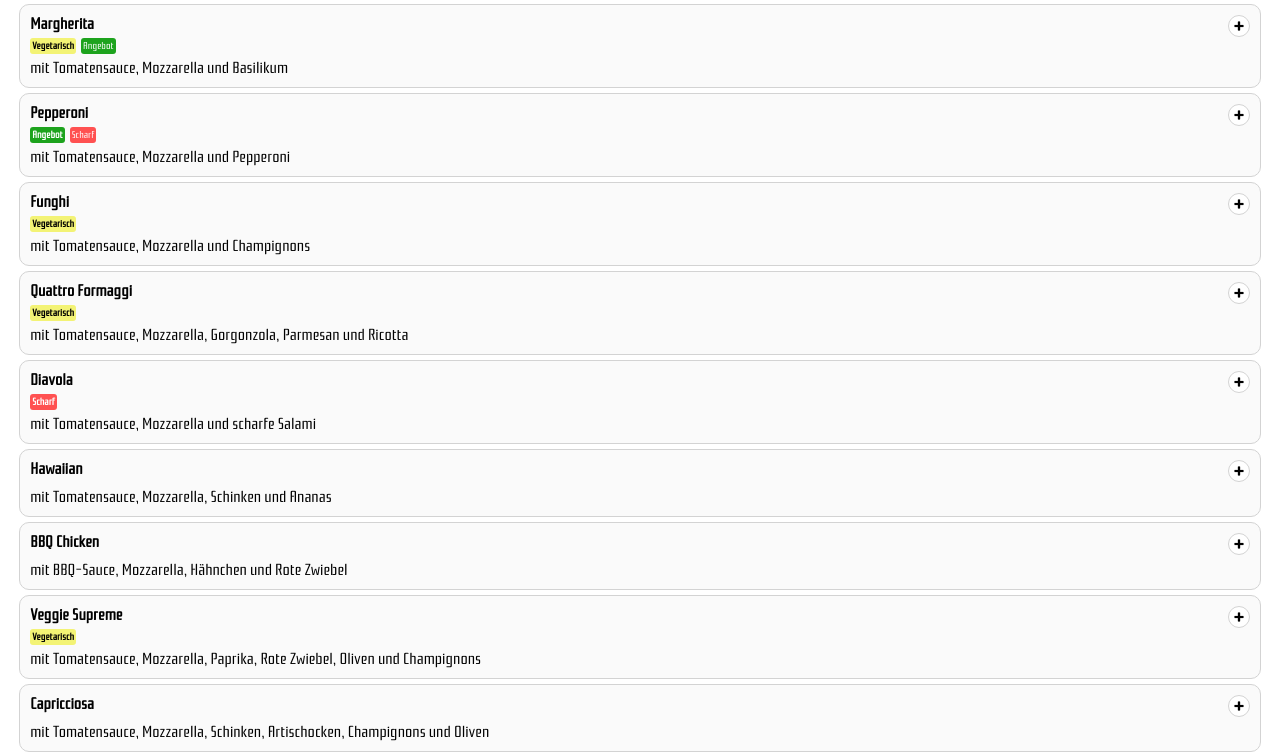
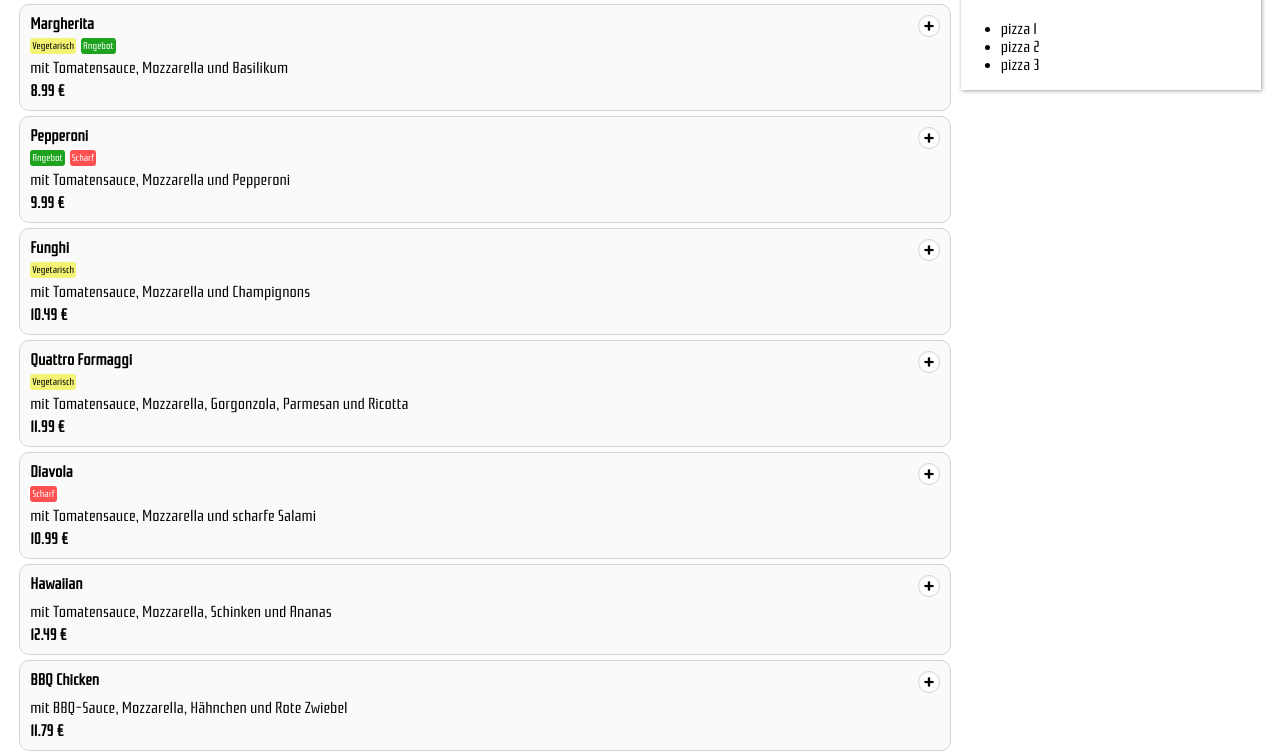
Before and after one commit to BelaSchrammDev/DA_liferandoclone, a plain HTML site: page index.html in a window 1280 px wide. Shown: the part 119-874 px from the top of the page. Drawn offline with Linux system fonts and the light colour scheme.

Commit message:
add basket

```diff
--- a/css/fonts.css
+++ b/css/fonts.css
@@ -2,17 +2,25 @@
     font-family: 'Rationale', sans-serif;
 }
 
-.font_32_bold {
+.font_bold {
+    font-weight: bold;
+}
+
+.font_xce {
+    text-align: center;
+}
+
+.font_32b {
     font-size: 32px;
     font-weight: bold;
 }
 
-.font_24_bold {
+.font_24b {
     font-size: 24px;
     font-weight: bold;
 }
 
-.font_16_bold {
+.font_16b {
     font-size: 16px;
     font-weight: bold;
 }
--- a/css/style.css
+++ b/css/style.css
@@ -11,10 +11,6 @@
 .menu_box:hover {
     background-color: rgb(240, 240, 240);
     cursor: pointer;
-}
-
-.menu_box span:first-child {
-    font-weight: bold;
 }
 
 .menu_box_add {
@@ -45,6 +41,11 @@
     font-size: 10px;
 }
 
+.basket {
+    width: 300px;
+    box-shadow: 1px 1px 4px 0px rgba(0, 0, 0, 0.37);
+}
+
 @media (max-width: 500px) {
     .menu_box {
         border-radius: 0;
--- a/index.html
+++ b/index.html
@@ -19,13 +19,23 @@
 
     <header w3-include-html="./templates/header.html"></header>
 
-    <section class="my_container header_margin_top flex_c_jfs_ast p_y_1">
+    <section class="my_container header_margin_top flex_r_jce_afs flex_gap_2 p_y_1">
 
-        <div>
-            <h1>Überschrift</h1>
+        <div class="flex_grow_1">
+            <div>
+                <h1>Überschrift</h1>
+            </div>
+
+            <div id="menu" class="flex_c_jfs_ast flex_gap_1"></div>
         </div>
-
-        <div id="menu" class="flex_c_jfs_ast flex_gap_1"></div>
+        <div class="flex_c_jfs_ast basket">
+            <h2 class="font_xce">Warenkorb</h2>
+            <ul>
+                <li>pizza 1</li>
+                <li>pizza 2</li>
+                <li>pizza 3</li>
+            </ul>
+        </div>
 
     </section>
 
--- a/js/menu.js
+++ b/js/menu.js
@@ -1,25 +1,33 @@
 const pizzaArray = [
-    { name: 'Margherita', info: 'VA', ingredients: ['Tomatensauce', 'Mozzarella', 'Basilikum'] },
-    { name: 'Pepperoni', info: 'AS', ingredients: ['Tomatensauce', 'Mozzarella', 'Pepperoni'] },
-    { name: 'Funghi', info: 'V', ingredients: ['Tomatensauce', 'Mozzarella', 'Champignons'] },
-    { name: 'Quattro Formaggi', info: 'V', ingredients: ['Tomatensauce', 'Mozzarella', 'Gorgonzola', 'Parmesan', 'Ricotta'] },
-    { name: 'Diavola', info: 'S', ingredients: ['Tomatensauce', 'Mozzarella', 'scharfe Salami'] },
-    { name: 'Hawaiian', ingredients: ['Tomatensauce', 'Mozzarella', 'Schinken', 'Ananas'] },
-    { name: 'BBQ Chicken', ingredients: ['BBQ-Sauce', 'Mozzarella', 'Hähnchen', 'Rote Zwiebel'] },
-    { name: 'Veggie Supreme', info: 'V', ingredients: ['Tomatensauce', 'Mozzarella', 'Paprika', 'Rote Zwiebel', 'Oliven', 'Champignons'] },
-    { name: 'Capricciosa', ingredients: ['Tomatensauce', 'Mozzarella', 'Schinken', 'Artischocken', 'Champignons', 'Oliven'] },
-    { name: 'Prosciutto e Funghi', ingredients: ['Tomatensauce', 'Mozzarella', 'Schinken', 'Champignons'] },
-    { name: 'Salami', ingredients: ['Tomatensauce', 'Mozzarella', 'Salami'] },
-    { name: 'Caprese', info: 'V', ingredients: ['Tomatensauce', 'Mozzarella', 'Tomaten', 'Büffelmozzarella', 'Basilikum'] },
-    { name: 'Seafood', ingredients: ['Tomatensauce', 'Mozzarella', 'Meeresfrüchte', 'Knoblauch', 'Petersilie'] },
-    { name: 'Trüffel', info: 'V', ingredients: ['Trüffelöl', 'Mozzarella', 'Champignons', 'Parmesan'] },
-    { name: 'Mexicana', info: 'Scharf', ingredients: ['Tomatensauce', 'Mozzarella', 'Hackfleisch', 'Paprika', 'Zwiebeln', 'Chilisauce'] },
-    { name: 'Spinat & Feta', info: 'V', ingredients: ['Tomatensauce', 'Mozzarella', 'Spinat', 'Feta', 'Knoblauch'] },
-    { name: 'Mango Chicken', ingredients: ['Tomatensauce', 'Mozzarella', 'Hähnchen', 'Mango', 'Curry'] },
-    { name: 'Bianca', info: 'V', ingredients: ['Olivenöl', 'Mozzarella', 'Parmesan', 'Rucola'] },
-    { name: 'Tandoori', ingredients: ['Tandoori-Sauce', 'Mozzarella', 'Hähnchen', 'Paprika', 'Joghurtsauce'] },
-    { name: 'Bolognese', ingredients: ['Bolognese-Sauce', 'Mozzarella', 'Parmesan'] }
+    { name: 'Margherita', info: 'VA', ingredients: ['Tomatensauce', 'Mozzarella', 'Basilikum'], price: 8.99 },
+    { name: 'Pepperoni', info: 'AS', ingredients: ['Tomatensauce', 'Mozzarella', 'Pepperoni'], price: 9.99 },
+    { name: 'Funghi', info: 'V', ingredients: ['Tomatensauce', 'Mozzarella', 'Champignons'], price: 10.49 },
+    { name: 'Quattro Formaggi', info: 'V', ingredients: ['Tomatensauce', 'Mozzarella', 'Gorgonzola', 'Parmesan', 'Ricotta'], price: 11.99 },
+    { name: 'Diavola', info: 'S', ingredients: ['Tomatensauce', 'Mozzarella', 'scharfe Salami'], price: 10.99 },
+    { name: 'Hawaiian', ingredients: ['Tomatensauce', 'Mozzarella', 'Schinken', 'Ananas'], price: 12.49 },
+    { name: 'BBQ Chicken', ingredients: ['BBQ-Sauce', 'Mozzarella', 'Hähnchen', 'Rote Zwiebel'], price: 11.79 },
+    { name: 'Veggie Supreme', info: 'G', ingredients: ['Tomatensauce', 'Mozzarella', 'Paprika', 'Rote Zwiebel', 'Oliven', 'Champignons'], price: 12.99 },
+    { name: 'Capricciosa', ingredients: ['Tomatensauce', 'Mozzarella', 'Schinken', 'Artischocken', 'Champignons', 'Oliven'], price: 13.49 },
+    { name: 'Prosciutto e Funghi', ingredients: ['Tomatensauce', 'Mozzarella', 'Schinken', 'Champignons'], price: 11.99 },
+    { name: 'Salami', ingredients: ['Tomatensauce', 'Mozzarella', 'Salami'], price: 9.49 },
+    { name: 'Caprese', info: 'V', ingredients: ['Tomatensauce', 'Mozzarella', 'Tomaten', 'Büffelmozzarella', 'Basilikum'], price: 12.99 },
+    { name: 'Seafood', ingredients: ['Tomatensauce', 'Mozzarella', 'Meeresfrüchte', 'Knoblauch', 'Petersilie'], price: 14.99 },
+    { name: 'Trüffel', info: 'V', ingredients: ['Trüffelöl', 'Mozzarella', 'Champignons', 'Parmesan'], price: 15.99 },
+    { name: 'Mexicana', info: 'Scharf', ingredients: ['Tomatensauce', 'Mozzarella', 'Hackfleisch', 'Paprika', 'Zwiebeln', 'Chilisauce'], price: 11.49 },
+    { name: 'Spinat & Feta', info: 'V', ingredients: ['Tomatensauce', 'Mozzarella', 'Spinat', 'Feta', 'Knoblauch'], price: 12.49 },
+    { name: 'Mango Chicken', ingredients: ['Tomatensauce', 'Mozzarella', 'Hähnchen', 'Mango', 'Curry'], price: 13.79 },
+    { name: 'Bianca', info: 'V', ingredients: ['Olivenöl', 'Mozzarella', 'Parmesan', 'Rucola'], price: 10.99 },
+    { name: 'Tandoori', ingredients: ['Tandoori-Sauce', 'Mozzarella', 'Hähnchen', 'Paprika', 'Joghurtsauce'], price: 13.29 },
+    { name: 'Bolognese', ingredients: ['Bolognese-Sauce', 'Mozzarella', 'Parmesan'], price: 11.49 }
 ];
+
+
+const infoArray = {
+    'V': { name: 'Vegetarisch', fontColor: 'black', bgColor: '#f3f375' },
+    'G': { name: 'Vegan', fontColor: 'black', bgColor: 'orange' },
+    'A': { name: 'Angebot', fontColor: 'white', bgColor: '#1da31d' },
+    'S': { name: 'Scharf', fontColor: 'white', bgColor: '#ff5151' },
+}
 
 
 function renderMenu() {
@@ -33,9 +41,10 @@ function renderMenu() {
 
 function getMenuBoxHTML(pizza) {
     return `<div class="flex_c_jfs_afs flex_gap_1 menu_box">
-                <span>${pizza.name}</span>
+                <span class="font_bold">${pizza.name}</span>
                 <div class="flex_r_jfs_ace flex_gap_1">${getInfos(pizza)}</div>
                 <span>${getIngredients(pizza)}</span>
+                <span class="font_bold">${pizza.price} €</span>
                 <div class="menu_box_add"><img src="./img/plus.svg"></div>
             </div>`;
 }
@@ -45,18 +54,8 @@ function getInfos(pizza) {
     let infoHtml = '';
     if (pizza.info) {
         for (let index = 0; index < pizza.info.length; index++) {
-            const infoTag = pizza.info[index];
-            switch (infoTag) {
-                case 'V':
-                    infoHtml += getInfoSpan('Vegetarisch', 'black', '#f3f375');
-                    break;
-                case 'A':
-                    infoHtml += getInfoSpan('Angebot', 'white', '#1da31d');
-                    break;
-                case 'S':
-                    infoHtml += getInfoSpan('Scharf', 'white', '#ff5151');
-                    break;
-            }
+            const infoTag = infoArray[pizza.info[index]];
+            if (infoTag) infoHtml += getInfoSpan(infoTag.name, infoTag.fontColor, infoTag.bgColor);
         }
     }
     return infoHtml;
@@ -64,7 +63,12 @@ function getInfos(pizza) {
 
 
 function getInfoSpan(text, color, bgcolor) {
-    return `<span class="menu_box_info" style="background-color: ${bgcolor};color: ${color};">${text}</span>`
+    return `
+            <span
+                class="menu_box_info"
+                style="background-color: ${bgcolor};color: ${color};"
+                >${text}
+            </span>`
 }
 
 
```
Also changed, not shown: js/basket.js (added, +30 -0 lines).
